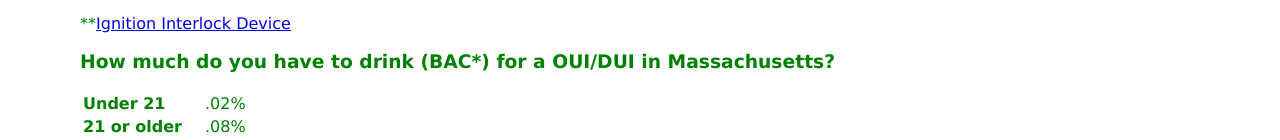
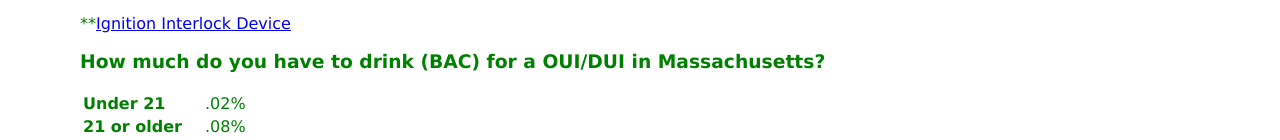
Before and after one commit to TeddyDavidson/SQLFantasy, a plain HTML site: page index.html in a window 1280 px wide. Shown: the part 1093-1233 px from the top of the page. Drawn offline with Linux system fonts and the light colour scheme.

Commit message:
Update index.html

```diff
--- a/index.html
+++ b/index.html
@@ -108,7 +108,7 @@ of time that prior OUI/DUIs are relevant for sentencing. Also known as
 a &ldquo;washout&rdquo; period.)</p>
 <p>**<a target="_blank" href="http://dui.drivinglaws.org/interlock.php">Ignition
 Interlock Device</a></p>
-<h3>How much do you have to drink (BAC*) for a OUI/DUI in Massachusetts?</h3>
+<h3>How much do you have to drink (BAC) for a OUI/DUI in Massachusetts?</h3>
 <table class="table table-responsive">
 <tbody>
 <tr>
```
